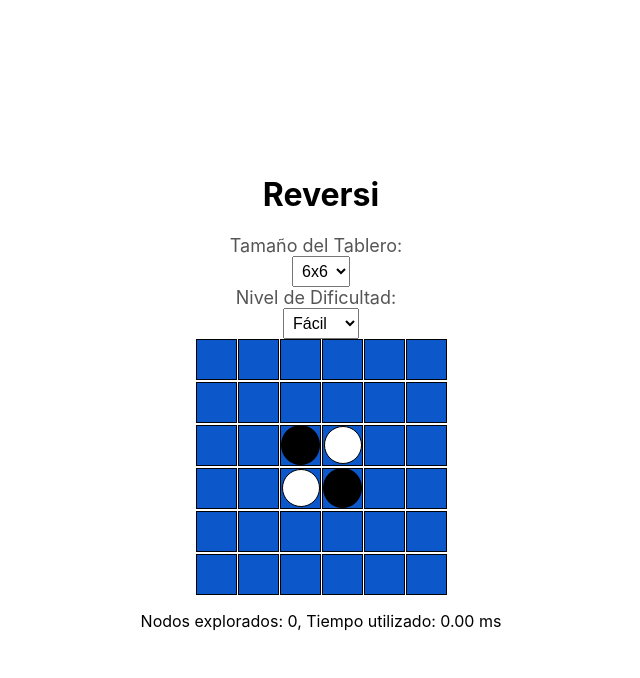
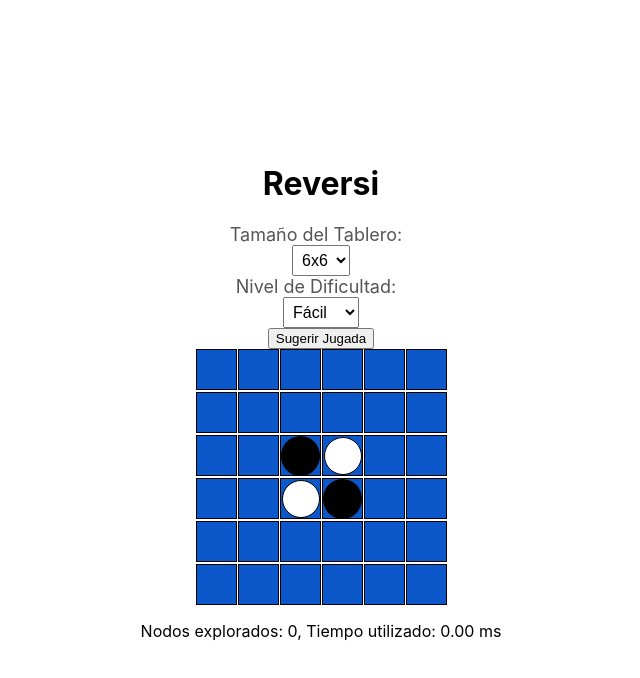
Before and after one commit to Coragg/reversi, a React (Create React App) app: page / in a window 1280 px wide. Both pictures are taken after a click on the button "Iniciar Juego". Shown: the top 678 px of the page, without its empty margins (319-959 px from the left). Built offline with nearby package versions, Linux system fonts and the light colour scheme.

Commit message:
implementacion sugerencia

```diff
--- a/src/App.css
+++ b/src/App.css
@@ -100,3 +100,7 @@ select {
   /*grid-template-columns: 1fr 1fr; /* Divide la fila en dos columnas iguales */
   gap: 30px; /* Espacio entre las columnas */
 }
+
+.sugerencia {
+  background-color: yellow; /* o cualquier estilo de resaltado que desees */
+}
--- a/src/components/Reversi.jsx
+++ b/src/components/Reversi.jsx
@@ -9,6 +9,8 @@ const Reversi = ({ boardSize, difficulty }) => {
     const [contadorJugadorO, setContadorJugadorO] = useState(2);
     const [juegoTerminado, setJuegoTerminado] = useState(false);
     const [nivelDificultad, setNivelDificultad] = useState('facil');
+    const [sugerenciaActiva, setSugerenciaActiva] = useState(false);
+    const [coordenadasSugerencia, setCoordenadasSugerencia] = useState(null);
     const [datosIA, setDatosIA] = useState({
         nodosExplorados: 0,
         tiempoUtilizado: 0,
@@ -139,6 +141,16 @@ const Reversi = ({ boardSize, difficulty }) => {
             return <div className="ficha-negra"></div>;
         }
         return null; // No se mostrará ningún icono en casillas vacías
+    };
+
+    const sugerirJugada = () => {
+        // Calcula una jugada sugerida (por ejemplo, una jugada válida al azar)
+        const movimientosPosibles = obtenerMovimientosPosibles(tablero, jugadorActual);
+        if (movimientosPosibles.length > 0) {
+            const [fila, columna] = movimientosPosibles[Math.floor(Math.random() * movimientosPosibles.length)];
+            setCoordenadasSugerencia({ fila, columna });
+            setSugerenciaActiva(true);
+        }
     };
 
     function inicializarTablero(tamano) {
@@ -381,12 +393,14 @@ const Reversi = ({ boardSize, difficulty }) => {
                 <option value="medio">Medio</option>
                 <option value="dificil">Difícil</option>
             </select>
+            <button onClick={sugerirJugada}>Sugerir Jugada</button>
+
                 <div className={`tablero ${tamanoTablero === 6 ? 'tablero-6x6' : 'tablero-8x8'}`} id="tablero">
                     {tablero.map((fila, rowIndex) => (
                         fila.map((casilla, columnIndex) => (
                             <div
                                 key={`${rowIndex}-${columnIndex}`}
-                            className={`casilla ${casilla}`}
+                                className={`casilla ${casilla} ${coordenadasSugerencia && coordenadasSugerencia.fila === rowIndex && coordenadasSugerencia.columna === columnIndex ? 'sugerencia' : ''}`}
                                 data-fila={rowIndex}
                                 data-columna={columnIndex}
                                 onClick={() => handleCasillaClick(rowIndex, columnIndex)}
@@ -396,6 +410,7 @@ const Reversi = ({ boardSize, difficulty }) => {
                         ))
                     ))}
                 </div>
+
             <p id="mensaje">
                 Nodos explorados: {datosIA.nodosExplorados}, Tiempo utilizado: {datosIA.tiempoUtilizado.toFixed(2)} ms
             </p>
```
Lines whose indentation alone changed are shown as unchanged.
